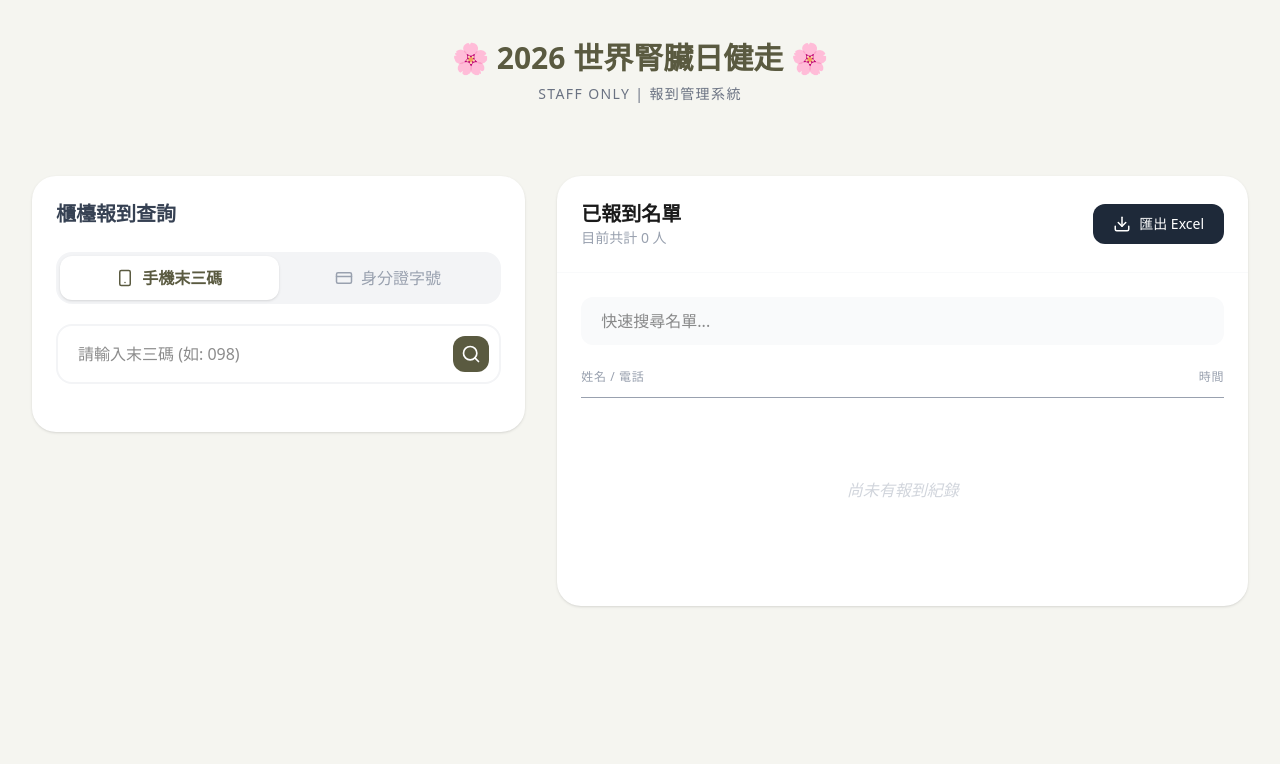
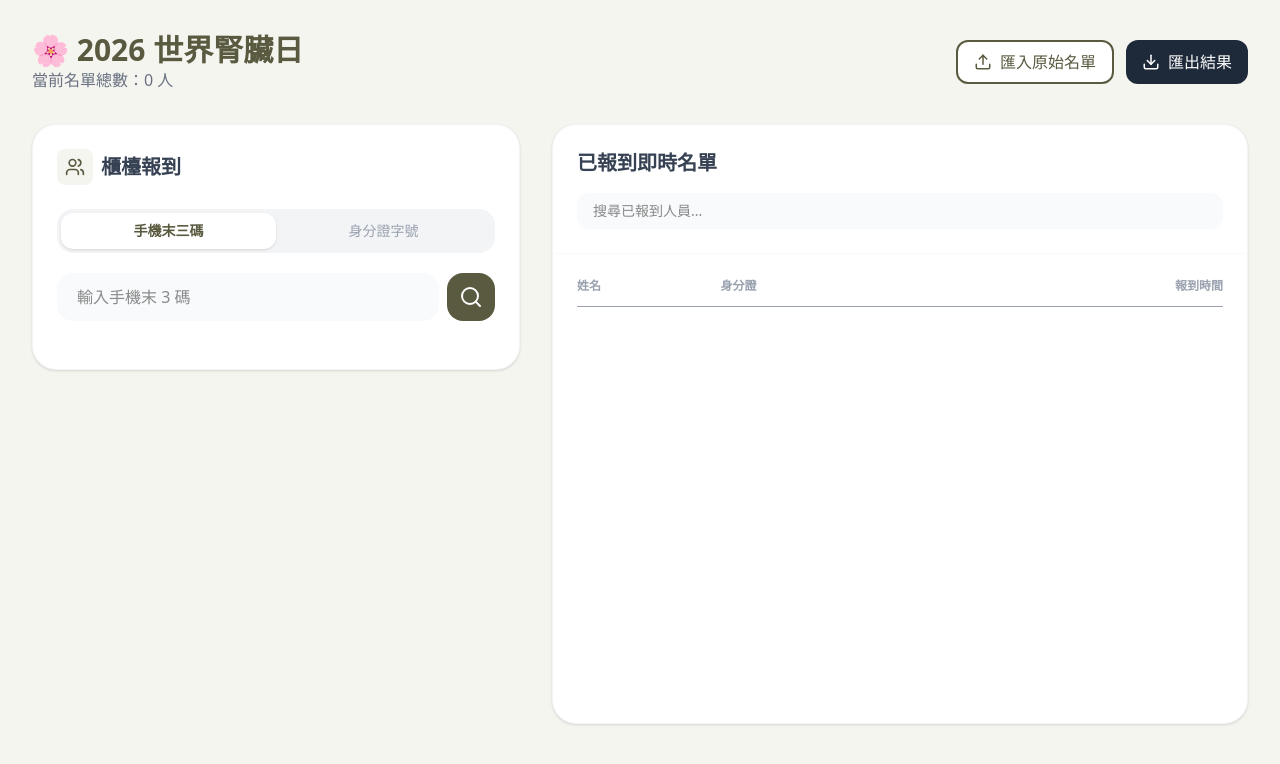
Before and after one commit to s97213a/-, a React (Vite) app in the folder 活動報到系統/: page / in a window 1280 px wide. Shown: the top 764 px of the page. Built offline with nearby package versions, Linux system fonts and the light colour scheme.

Commit message:
Add files via upload

```diff
--- a/活動報到系統/src/App.tsx
+++ b/活動報到系統/src/App.tsx
@@ -3,28 +3,70 @@
  * SPDX-License-Identifier: Apache-2.0
  */
 
-import { useState } from 'react';
-import { registrants, Registrant } from './data';
-import { Download, Search, UserCheck, Smartphone, CreditCard } from 'lucide-react';
+import { useState, useRef } from 'react';
+// 移除靜態匯入: import { registrants } from './data';
+import { Download, Search, UserCheck, Smartphone, CreditCard, Upload, Users } from 'lucide-react';
 import * as XLSX from 'xlsx';
+
+interface Registrant {
+  id: string;
+  name: string;
+  phone: string;
+}
 
 interface CheckedInRegistrant extends Registrant {
   checkInTime: Date;
 }
 
 export default function App() {
+  // 核心數據狀態
+  const [registrants, setRegistrants] = useState<Registrant[]>([]); // 原始名單
+  const [checkedIn, setCheckedIn] = useState<CheckedInRegistrant[]>([]); // 已報到名單
+
+  // 搜尋相關狀態
   const [inputValue, setInputValue] = useState('');
-  // 功能 2: 新增搜尋類型狀態 (手機末三碼 或 身分證)
   const [searchType, setSearchType] = useState<'phone' | 'id'>('phone');
-  // 功能 1: 支援多筆結果 (處理末三碼重複的情況)
   const [searchResults, setSearchResults] = useState<Registrant[]>([]);
   const [hasSearched, setHasSearched] = useState(false);
+  const [checkedInSearch, setCheckedInSearch] = useState('');
 
-  const [checkedInSearch, setCheckedInSearch] = useState('');
-  const [checkedIn, setCheckedIn] = useState<CheckedInRegistrant[]>([]);
+  const fileInputRef = useRef<HTMLInputElement>(null);
 
-  // 功能 1: 核心搜尋邏輯更新
+  // 功能：匯入 Excel 名單
+  const handleImport = (e: React.ChangeEvent<HTMLInputElement>) => {
+    const file = e.target.files?.[0];
+    if (!file) return;
+
+    const reader = new FileReader();
+    reader.onload = (event) => {
+      const data = event.target?.result;
+      const workbook = XLSX.read(data, { type: 'binary' });
+      const sheetName = workbook.SheetNames[0];
+      const sheet = workbook.Sheets[sheetName];
+      const json = XLSX.utils.sheet_to_json(sheet) as any[];
+
+      // 轉換 Excel 欄位名稱 (對應 姓名/身分證/電話)
+      const importedData: Registrant[] = json.map((row) => ({
+        id: (row['身分證字號'] || row['身分證'] || row['ID'] || '').toString().trim(),
+        name: (row['姓名'] || row['Name'] || '').toString().trim(),
+        phone: (row['電話'] || row['手機'] || row['Phone'] || '').toString().trim(),
+      })).filter(r => r.id && r.name); // 過濾掉空行
+
+      if (importedData.length > 0) {
+        setRegistrants(importedData);
+        alert(`成功匯入 ${importedData.length} 筆名單！`);
+      } else {
+        alert('匯入失敗，請檢查 Excel 欄位名稱是否包含「姓名」、「身分證字號」、「電話」。');
+      }
+    };
+    reader.readAsBinaryString(file);
+  };
+
   const handleSearch = () => {
+    if (registrants.length === 0) {
+      alert('請先匯入原始報名名單！');
+      return;
+    }
     setHasSearched(true);
     const term = inputValue.trim();
     if (!term) {
@@ -32,208 +74,152 @@ export default function App() {
       return;
     }
 
-    let found: Registrant[] = [];
-    if (searchType === 'phone') {
-      // 搜尋手機末三碼 (使用 endsWith)
-      found = registrants.filter((r) => r.phone.endsWith(term));
-    } else {
-      // 搜尋身分證字號 (不分大小寫完全比對)
-      found = registrants.filter((r) => r.id.toUpperCase() === term.toUpperCase());
-    }
+    let found = registrants.filter((r) =>
+      searchType === 'phone'
+        ? r.phone.endsWith(term)
+        : r.id.toUpperCase() === term.toUpperCase()
+    );
     setSearchResults(found);
   };
 
-  // 功能 3: 報到後自動清除搜尋狀態
   const handleCheckIn = (person: Registrant) => {
     if (checkedIn.some((r) => r.id === person.id)) {
       alert('此民眾已報到！');
       return;
     }
-    const now = new Date();
-    setCheckedIn([...checkedIn, { ...person, checkInTime: now }]);
-
-    // 清除狀態，準備接待下一位
+    setCheckedIn([...checkedIn, { ...person, checkInTime: new Date() }]);
     setSearchResults([]);
     setInputValue('');
     setHasSearched(false);
   };
 
   const handleExport = () => {
-    if (checkedIn.length === 0) {
-      alert('目前沒有已報到的民眾可匯出。');
-      return;
-    }
-    const dataToExport = checkedIn.map((r) => ({
+    if (checkedIn.length === 0) return alert('目前沒有報到資料。');
+    const ws = XLSX.utils.json_to_sheet(checkedIn.map(r => ({
       '身分證字號': r.id,
       '姓名': r.name,
       '電話': r.phone,
       '報到時間': r.checkInTime.toLocaleString('zh-TW'),
-    }));
-    const ws = XLSX.utils.json_to_sheet(dataToExport);
+    })));
     const wb = XLSX.utils.book_new();
     XLSX.utils.book_append_sheet(wb, ws, '報到名單');
-    XLSX.writeFile(wb, '2026世界腎臟日報到名單.xlsx');
+    XLSX.writeFile(wb, '2026世界腎臟日_實時報到名單.xlsx');
   };
 
-  const isCheckedIn = (id: string) => checkedIn.some((r) => r.id === id);
+  return (
+    <div className="min-h-screen font-sans text-[#1a1a1a] bg-[#f5f5f0] p-4 sm:p-8">
+      {/* 頂部功能列 */}
+      <div className="max-w-7xl mx-auto mb-8 flex flex-col md:flex-row justify-between items-center gap-4">
+        <div>
+          <h1 className="text-3xl font-bold text-[#5A5A40]">🌸 2026 世界腎臟日</h1>
+          <p className="text-gray-500">當前名單總數：{registrants.length} 人</p>
+        </div>
 
-  const filteredCheckedIn = checkedIn.filter(
-    (r) =>
-      r.name.toLowerCase().includes(checkedInSearch.toLowerCase()) ||
-      r.phone.includes(checkedInSearch) ||
-      r.id.toLowerCase().includes(checkedInSearch.toLowerCase())
-  );
-
-  return (
-    <div className="min-h-screen font-sans text-[#1a1a1a] bg-[#f5f5f0]">
-      <header className="text-center py-10">
-        <h1 className="text-2xl sm:text-3xl font-bold text-[#5A5A40]">🌸 2026 世界腎臟日健走 🌸</h1>
-        <p className="text-sm mt-2 text-gray-500 tracking-widest">STAFF ONLY | 報到管理系統</p>
-      </header>
-
-      <div className="flex flex-col lg:flex-row gap-8 p-4 sm:p-8 max-w-7xl mx-auto">
-        {/* 左側：搜尋與報到區 */}
-        <div className="w-full lg:w-5/12">
-          <main className="bg-white rounded-3xl p-6 shadow-sm sticky top-8">
-            <h2 className="text-xl font-bold mb-6 text-gray-700">櫃檯報到查詢</h2>
-
-            {/* 功能 2: 搜尋類型切換 Tab */}
-            <div className="flex mb-5 bg-gray-100 p-1 rounded-2xl">
+        <div className="flex gap-3">
+          <input
+            type="file"
+            accept=".xlsx, .xls"
+            className="hidden"
+            ref={fileInputRef}
+            onChange={handleImport}
+          />
           <button
-                onClick={() => { setSearchType('phone'); setInputValue(''); setHasSearched(false); }}
-                className={`flex-1 flex items-center justify-center gap-2 py-2.5 rounded-xl transition-all ${searchType === 'phone' ? 'bg-white shadow-sm text-[#5A5A40] font-bold' : 'text-gray-400 hover:text-gray-600'}`}
+            onClick={() => fileInputRef.current?.click()}
+            className="flex items-center gap-2 bg-white border-2 border-[#5A5A40] text-[#5A5A40] px-4 py-2 rounded-xl hover:bg-[#5A5A40] hover:text-white transition-all"
           >
-                <Smartphone size={18} /> 手機末三碼
+            <Upload size={18} /> 匯入原始名單
           </button>
           <button
-                onClick={() => { setSearchType('id'); setInputValue(''); setHasSearched(false); }}
-                className={`flex-1 flex items-center justify-center gap-2 py-2.5 rounded-xl transition-all ${searchType === 'id' ? 'bg-white shadow-sm text-[#5A5A40] font-bold' : 'text-gray-400 hover:text-gray-600'}`}
+            onClick={handleExport}
+            className="flex items-center gap-2 bg-gray-800 text-white px-4 py-2 rounded-xl hover:bg-black transition-all"
           >
-                <CreditCard size={18} /> 身分證字號
+            <Download size={18} /> 匯出結果
           </button>
         </div>
+      </div>
 
-            <div className="space-y-4">
-              <div className="relative">
+      <div className="grid grid-cols-1 lg:grid-cols-12 gap-8 max-w-7xl mx-auto">
+        {/* 左側：查詢區 */}
+        <div className="lg:col-span-5">
+          <div className="bg-white rounded-3xl p-6 shadow-sm border border-gray-100">
+            <div className="flex items-center gap-2 mb-6">
+              <div className="p-2 bg-[#f5f5f0] rounded-lg text-[#5A5A40]"><Users size={20}/></div>
+              <h2 className="text-xl font-bold text-gray-700">櫃檯報到</h2>
+            </div>
+
+            <div className="flex mb-5 bg-gray-100 p-1 rounded-2xl">
+              <button onClick={() => setSearchType('phone')} className={`flex-1 py-2 rounded-xl text-sm transition-all ${searchType === 'phone' ? 'bg-white shadow-sm text-[#5A5A40] font-bold' : 'text-gray-400'}`}>手機末三碼</button>
+              <button onClick={() => setSearchType('id')} className={`flex-1 py-2 rounded-xl text-sm transition-all ${searchType === 'id' ? 'bg-white shadow-sm text-[#5A5A40] font-bold' : 'text-gray-400'}`}>身分證字號</button>
+            </div>
+
+            <div className="flex gap-2">
               <input
                 type="text"
                 value={inputValue}
                 onChange={(e) => setInputValue(e.target.value)}
                 onKeyDown={(e) => e.key === 'Enter' && handleSearch()}
-                  placeholder={searchType === 'phone' ? "請輸入末三碼 (如: 098)" : "請輸入完整身分證字號"}
-                  className="w-full pl-5 pr-12 py-4 border-2 border-gray-100 rounded-2xl focus:border-[#5A5A40] focus:outline-none transition-all"
+                placeholder={searchType === 'phone' ? "輸入手機末 3 碼" : "輸入完整身分證"}
+                className="flex-grow px-5 py-3 bg-gray-50 border-none rounded-2xl focus:ring-2 focus:ring-[#5A5A40] outline-none"
               />
-                <button
-                  onClick={handleSearch}
-                  className="absolute right-3 top-1/2 -translate-y-1/2 p-2 bg-[#5A5A40] text-white rounded-xl hover:bg-[#4a4a30] transition-colors"
-                >
-                  <Search size={20} />
-                </button>
+              <button onClick={handleSearch} className="bg-[#5A5A40] text-white p-3 rounded-2xl hover:opacity-90"><Search /></button>
             </div>
 
-              {/* 搜尋結果顯示區 */}
-              <div className="mt-6">
+            <div className="mt-6 space-y-3">
               {hasSearched && searchResults.length === 0 && (
-                  <div className="py-10 text-center border-2 border-dashed border-gray-100 rounded-2xl">
-                    <p className="text-red-400 font-medium">查無報名資料，請重新輸入</p>
+                <div className="text-center py-8 text-gray-400 border-2 border-dashed rounded-2xl">未找到相符名單</div>
+              )}
+              {searchResults.map(person => (
+                <div key={person.id} className="bg-gray-50 p-4 rounded-2xl border border-gray-100 flex justify-between items-center">
+                  <div>
+                    <p className="font-bold text-gray-800">{person.name}</p>
+                    <p className="text-xs font-mono text-emerald-600 mt-1 uppercase bg-emerald-50 inline-block px-1 rounded">{person.id}</p>
+                    <p className="text-xs text-gray-400">{person.phone}</p>
                   </div>
-                )}
-
-                <div className="space-y-3">
-                  {searchResults.map((person) => (
-                    <div key={person.id} className="bg-gray-50 border border-gray-100 rounded-2xl p-4 flex justify-between items-center group hover:bg-white hover:shadow-md transition-all">
-                      <div>
-                        <div className="flex flex-col gap-1">
-            {/* 姓名顯示 */}
-            <span className="font-bold text-lg text-gray-800">{person.name}</span>
-            {/* 完整身分證字號與電話 */}
-            <div className="text-sm space-y-1">
-              <p className="text-emerald-700 font-mono bg-emerald-50 inline-block px-2 py-0.5 rounded">
-                身分證：{person.id.toUpperCase()}
-              </p>
-              <p className="text-gray-400">電話：{person.phone}</p>
-            </div>
-          </div>
-        </div>
-
-        {isCheckedIn(person.id) ? (
-          <div className="flex items-center gap-1 text-emerald-600 font-bold bg-emerald-50 px-3 py-1.5 rounded-full">
-            <UserCheck size={16} /> <span className="text-sm">已完成報到</span>
-          </div>
+                  {checkedIn.some(c => c.id === person.id) ? (
+                    <span className="text-emerald-600 text-sm font-bold bg-emerald-50 px-3 py-1 rounded-full">已完成</span>
                   ) : (
-          <button
-            onClick={() => handleCheckIn(person)}
-            className="bg-emerald-600 text-white px-5 py-3 rounded-xl hover:bg-emerald-700 shadow-sm shadow-emerald-100 transition-transform active:scale-95 font-medium"
-          >
-            確認報到
-                        </button>
+                    <button onClick={() => handleCheckIn(person)} className="bg-emerald-600 text-white px-4 py-2 rounded-xl text-sm font-medium hover:bg-emerald-700">確認報到</button>
                   )}
                 </div>
               ))}
             </div>
           </div>
         </div>
-          </main>
-        </div>
 
-        {/* 右側：名單彙整區 */}
-        <div className="w-full lg:w-7/12">
-          <aside className="bg-white rounded-3xl shadow-sm h-full flex flex-col overflow-hidden">
-            <div className="p-6 border-b border-gray-50 flex justify-between items-center">
-              <div>
-                <h2 className="text-xl font-bold">已報到名單</h2>
-                <p className="text-sm text-gray-400">目前共計 {checkedIn.length} 人</p>
-              </div>
-              <button
-                onClick={handleExport}
-                className="bg-gray-800 text-white px-5 py-2.5 rounded-xl hover:bg-black transition-all flex items-center gap-2 text-sm font-medium"
-              >
-                <Download size={18} /> 匯出 Excel
-              </button>
-            </div>
-
-            <div className="p-6 pb-0">
-              <div className="relative">
+        {/* 右側：名單顯示 */}
+        <div className="lg:col-span-7">
+          <div className="bg-white rounded-3xl shadow-sm border border-gray-100 overflow-hidden flex flex-col h-[600px]">
+            <div className="p-6 border-b border-gray-50">
+              <h2 className="text-xl font-bold text-gray-700">已報到即時名單</h2>
               <input
                 type="text"
-                  placeholder="快速搜尋名單..."
+                placeholder="搜尋已報到人員..."
                 value={checkedInSearch}
                 onChange={(e) => setCheckedInSearch(e.target.value)}
-                  className="w-full bg-gray-50 border-none px-5 py-3 rounded-xl focus:ring-2 focus:ring-gray-200 outline-none"
+                className="w-full mt-4 px-4 py-2 bg-gray-50 border-none rounded-xl text-sm focus:ring-1 focus:ring-gray-200 outline-none"
               />
             </div>
-            </div>
-
-            <div className="flex-grow p-6 overflow-y-auto custom-scrollbar">
+            <div className="flex-grow overflow-y-auto p-6">
               <table className="w-full">
-                <thead className="text-xs text-gray-400 uppercase tracking-wider border-b">
+                <thead className="text-xs text-gray-400 border-b">
                   <tr>
-                    <th className="pb-3 text-left font-medium">姓名 / 電話</th>
-                    <th className="pb-3 text-right font-medium">時間</th>
+                    <th className="pb-3 text-left">姓名</th>
+                    <th className="pb-3 text-left">身分證</th>
+                    <th className="pb-3 text-right">報到時間</th>
                   </tr>
                 </thead>
                 <tbody className="divide-y divide-gray-50">
-                  {filteredCheckedIn.length > 0 ? filteredCheckedIn.map((r) => (
-                    <tr key={r.id} className="group">
-                      <td className="py-4">
-                        <p className="font-bold text-gray-700">{r.name}</p>
-                        <p className="text-xs text-gray-400">{r.phone}</p>
-                      </td>
-                      <td className="py-4 text-right">
-                        <span className="text-sm font-mono text-gray-400 bg-gray-50 px-2 py-1 rounded">
-                          {r.checkInTime.toLocaleTimeString('zh-TW', { hour: '2-digit', minute: '2-digit', hour12: false })}
-                        </span>
-                      </td>
+                  {checkedIn.filter(c => c.name.includes(checkedInSearch) || c.id.includes(checkedInSearch)).map(r => (
+                    <tr key={r.id}>
+                      <td className="py-4 font-medium text-gray-700">{r.name}</td>
+                      <td className="py-4 text-xs font-mono text-gray-400 uppercase">{r.id}</td>
+                      <td className="py-4 text-right text-xs text-gray-400">{r.checkInTime.toLocaleTimeString('zh-TW', { hour12: false, hour: '2-digit', minute: '2-digit' })}</td>
                     </tr>
-                  )) : (
-                    <tr>
-                      <td colSpan={2} className="py-20 text-center text-gray-300 italic">尚未有報到紀錄</td>
-                    </tr>
-                  )}
+                  ))}
                 </tbody>
               </table>
             </div>
-          </aside>
+          </div>
         </div>
       </div>
     </div>
```
Lines whose indentation alone changed are shown as unchanged.
